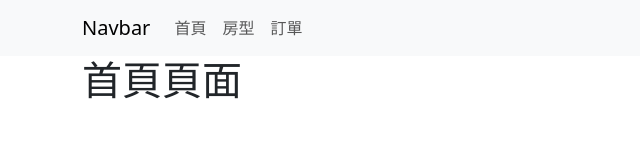
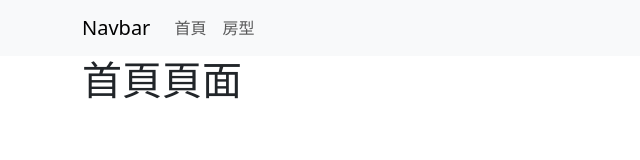
Before and after one commit to jasonlu0525/nuxt3-live-answer, a Nuxt app: page / in a window 1280 px wide. Shown: the top 160 px of the page, without its empty margins (0-640 px from the left). Built offline with nearby package versions, Linux system fonts and the light colour scheme.

Commit message:
調整解答

```diff
--- a/layouts/default.vue
+++ b/layouts/default.vue
@@ -25,11 +25,6 @@
               >房型</NuxtLink
             >
           </li>
-          <li class="nav-item">
-            <NuxtLink class="nav-link" to="order" target="_blank"
-              >訂單</NuxtLink
-            >
-          </li>
         </ul>
       </div>
     </div>
--- a/pages/order.vue
+++ /dev/null
@@ -1,7 +0,0 @@
-<script setup></script>
-
-<template>
-  <h1>訂單頁面</h1>
-</template>
-
-<style scoped></style>
```
